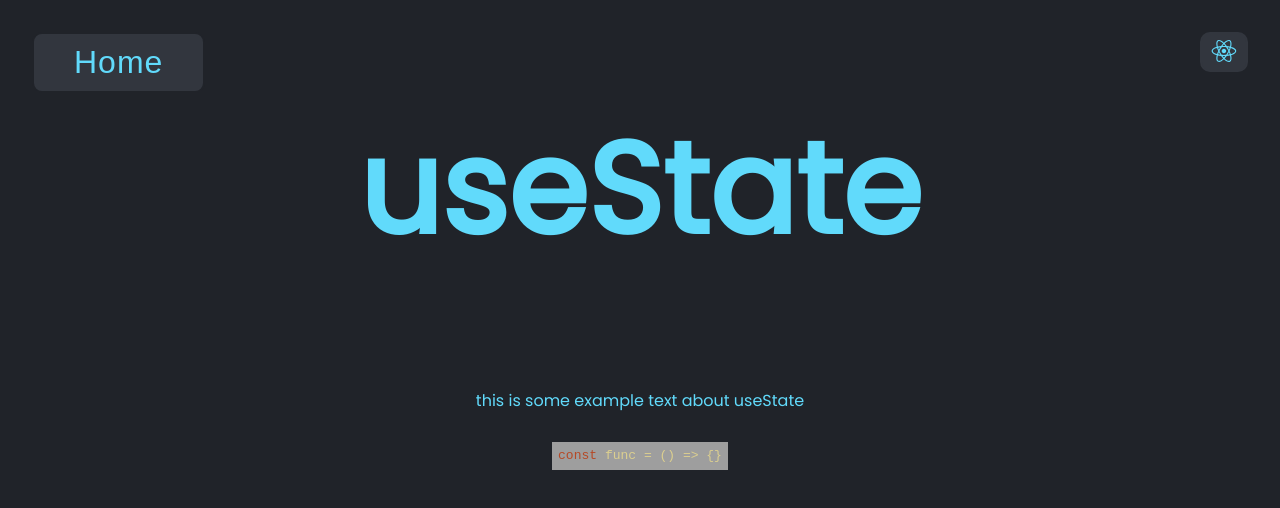
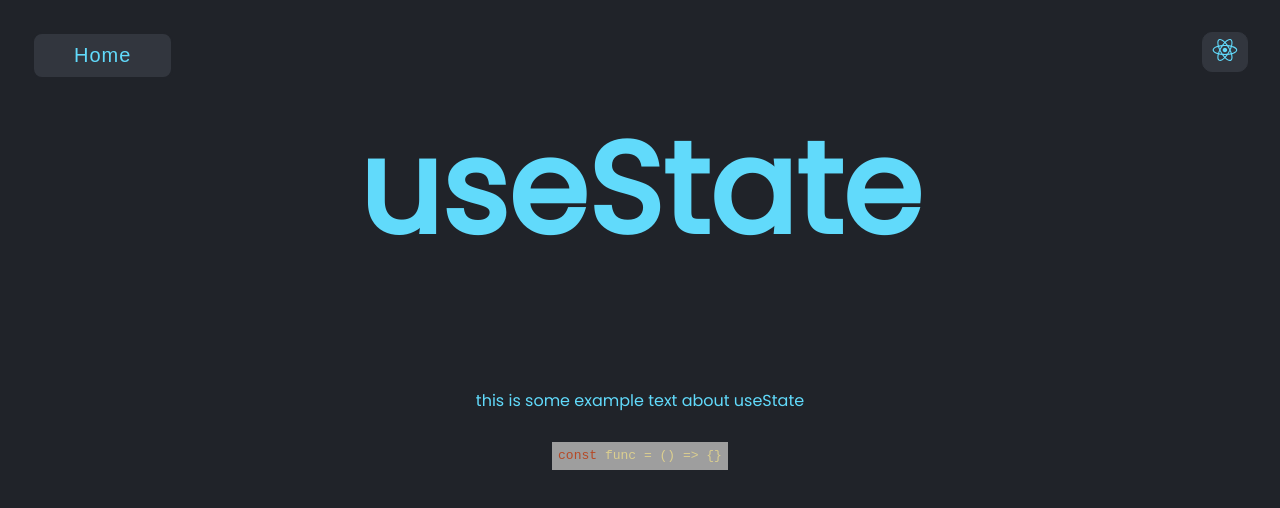
Before and after one commit to taine-rasmussen/react-blog, a React (Create React App) app: page /useState in a window 1280 px wide. Shown: the top 508 px of the page. Built offline with nearby package versions, Linux system fonts and the light colour scheme; grey boxes are pictures that could not be loaded.

Commit message:
created reusable darkmode toggle component'

```diff
--- a/src/App.css
+++ b/src/App.css
@@ -19,3 +19,20 @@ body {
 .link-button:hover {
   border: 1px solid #61dafb !important;
 }
+
+.darkmode-toggle {
+  font-size: 2rem;
+  font-weight: 300;
+  letter-spacing: 1px;
+  outline: 0;
+  border-radius: 10px;
+  cursor: pointer;
+  color: #61dafb;
+  background-color: #32363e !important;
+  border: 1px solid #32363e !important;
+  border-radius: 10px;
+}
+
+.darkmode-toggle:hover {
+  border-color: #61dafb !important;
+}
--- a/src/Components/Landing.js
+++ b/src/Components/Landing.js
@@ -2,6 +2,7 @@ import React, { useState, useMemo } from 'react'
 import LinkButton from '../Library/LinkButton'
 import '../Styles/Landing.css'
 import { DiReact } from 'react-icons/di';
+import Darkmode from '../Library/Darkmode'
 
 
 
@@ -21,10 +22,8 @@ const Landing = (props) => {
 
   return (
     <div className="landing-container" style={themeStyles}>
-      <div className="darkmode-container">
-        <button
-          onClick={() => { setDarkMode(prevDarkMode => !prevDarkMode) }}
-        >{<DiReact />}</button >
+      <div className="landing-toggle">
+        <Darkmode setDarkMode={setDarkMode} />
       </div>
       <div className="landing-headers">
         <div
--- a/src/Components/StateBlog.js
+++ b/src/Components/StateBlog.js
@@ -1,11 +1,11 @@
 import React from 'react'
 import SyntaxHighLighter from 'react-syntax-highlighter';
-import { dracula } from 'react-syntax-highlighter/dist/cjs/styles/hljs';
 import { DiReact } from 'react-icons/di';
 import '../Styles/State.css'
 
 import Textbox from '../Library/Textbox'
 import LinkButton from '../Library/LinkButton'
+import Darkmode from '../Library/Darkmode'
 import { pojoaque } from 'react-syntax-highlighter/dist/cjs/styles/hljs';
 
 const StateBlog = (props) => {
@@ -22,11 +22,9 @@ const StateBlog = (props) => {
 
   return (
     <div className="stateblog-container" style={themeStyles}>
-      <div className="stageblog-nav darkmode-container">
+      <div className="stageblog-nav">
         <LinkButton text={'Home'} path={'/'} darkMode={darkMode} />
-        <button
-          onClick={() => { setDarkMode(prevDarkMode => !prevDarkMode) }}
-        >{<DiReact />}</button >
+        <Darkmode setDarkMode={setDarkMode} />
       </div>
       <div className="stateblog-header">
         <h1>useState</h1>
--- /dev/null
+++ b/src/Library/Darkmode.js
@@ -0,0 +1,21 @@
+import React from 'react'
+import { DiReact } from 'react-icons/di';
+import '../App.css'
+
+
+const Darkmode = (props) => {
+   const {
+      setDarkMode,
+   } = props
+
+   return (
+      <>
+         <button
+            className="darkmode-toggle"
+            onClick={() => { setDarkMode(prevDarkMode => !prevDarkMode) }}
+         >{<DiReact />}</button >
+      </>
+   )
+}
+
+export default Darkmode
--- a/src/Styles/Landing.css
+++ b/src/Styles/Landing.css
@@ -6,29 +6,12 @@
   align-items: center;
 }
 
-.darkmode-container {
+.landing-toggle {
   height: 5vh;
   width: 80vw;
   display: flex;
   justify-content: flex-end;
   margin-top: 2rem;
-}
-
-.darkmode-container button {
-  font-size: 2rem;
-  font-weight: 300;
-  letter-spacing: 1px;
-  outline: 0;
-  border-radius: 10px;
-  cursor: pointer;
-  color: #61dafb;
-  background-color: #32363e;
-  border: 2px solid #32363e;
-  border-radius: 10px;
-}
-
-.darkmode-container button:hover {
-  border-color: #61dafb;
 }
 
 .landing-headers {
```
